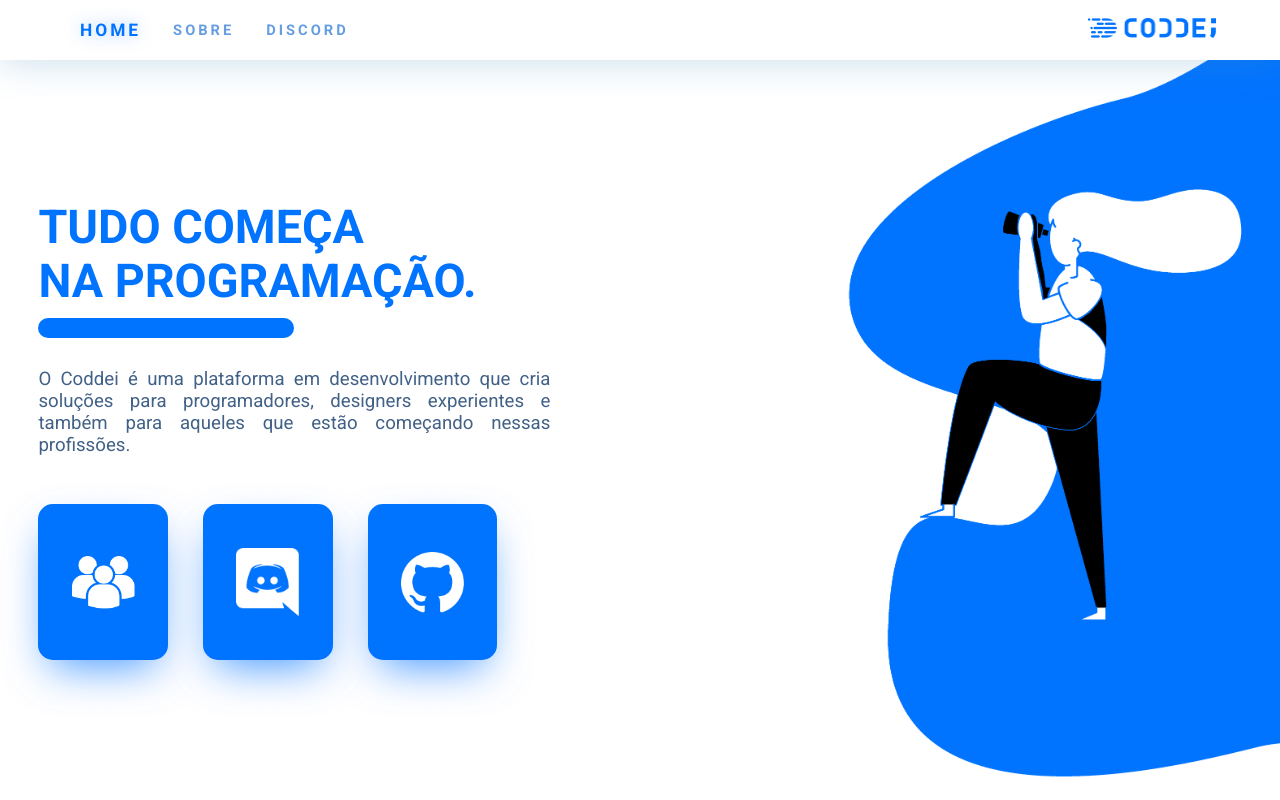
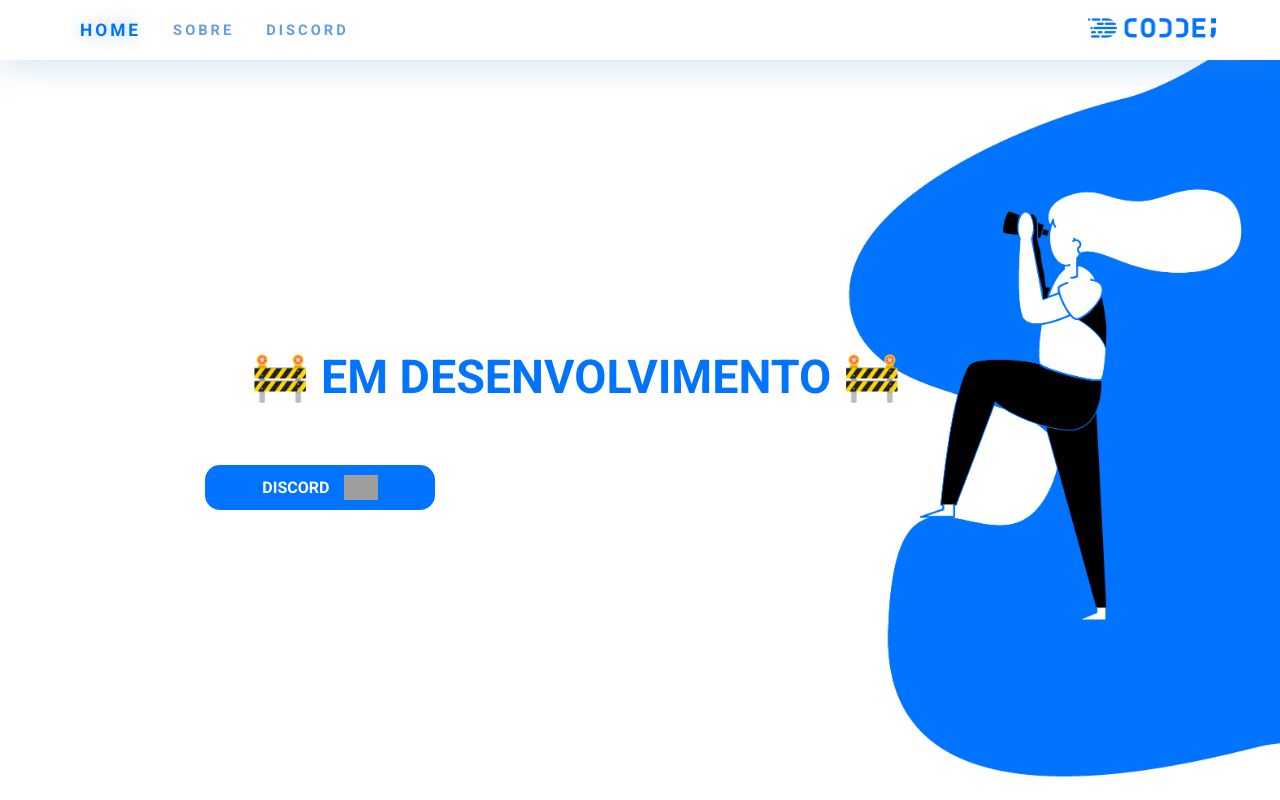
Before and after one commit to coddei/coddei-site, a Next.js app: page / in a window 1280 px wide. Built offline with nearby package versions, Linux system fonts and the light colour scheme; grey boxes are pictures that could not be loaded.

Commit message:
update index

```diff
--- a/pages/index.js
+++ b/pages/index.js
@@ -6,35 +6,18 @@
 	return (
 		<Layout>
 			<div className={styles.content} id={styles.homeContent}>
-				<div className={styles.shellLeft}>
-
-					<div className={styles.textLeftHome}>
-						<h1 className={styles.titleHome}>
-							Tudo começa<br/>na programação.
-						</h1>
-
-						<div className={`${styles.divider} back-blue`}></div>
-
-						<p className={styles.secondaryTextHome}>
-							O Coddei é uma plataforma em desenvolvimento que cria soluções para
-							programadores, designers experientes e também para aqueles que estão começando nessas profissões.
-						</p>
-
+				<div className={styles.textLeftHome}>
+					<h1 className={styles.titleHome}>
+						🚧 Em desenvolvimento 🚧
+					</h1>
+					<div className={styles.enterDiscord}>
+						<div>
+							<a href="https://bit.ly/coddeidiscord">
+								Discord
+							</a>
+							<img src="https://www.pngkey.com/png/full/20-200938_white-discord-logo-png-png-free-discord-logo.png"></img>
+						</div>
 					</div>
-
-					<div className={styles.buttonsLeftHome}>
-						<Link href="/sobre">
-							<a><img src="/images/multiple-users-silhouette.png"></img></a>
-						</Link>
-						<Link href="/discord">
-							<a><img src="/images/discord.png"></img></a>
-						</Link>
-
-						<a href="https://github.com/coddei">
-							<img src="/images/github-image.png"></img>
-						</a>
-					</div>
-
 				</div>
 			</div>
 		</Layout>
--- a/pages/index.module.css
+++ b/pages/index.module.css
@@ -20,8 +20,8 @@
 
 .titleHome {
     color: var(--text-blue);
-    font-size: 7vh;
-    width: 85%;
+    font-size: 4vh;
+    width: 50%;
     margin: 0px;
     text-transform: uppercase;
     margin-top: 60px;
@@ -71,7 +71,49 @@
 }
 
 .textLeftHome {
+    height: 100%;
     margin-bottom: 80px;
+    display: flex;
+    flex-direction: column;
+    justify-content: center;
+    text-align: center;
+}
+
+.enterDiscord {
+    font-size: 2vh;
+    width: 50%;
+    margin: 0px;
+    text-transform: uppercase;
+    margin-top: 60px;
+
+    display: flex;
+    justify-content: center;
+}
+
+.enterDiscord>div {
+    display: flex;
+    align-items: center;
+    justify-content: center;
+
+    background-color: var(--text-blue);
+    width: 200px;
+
+    cursor: pointer;
+
+    border-radius: 15px;
+
+    padding: 10px 15px;
+}
+
+.enterDiscord a {
+    font-weight: 600;
+    color: #fff;
+    text-decoration: none;
+}
+
+.enterDiscord img {
+    margin-left: 15px;
+    height: 25px;
 }
 
 @media only screen and (max-width: 1440px) {
```
